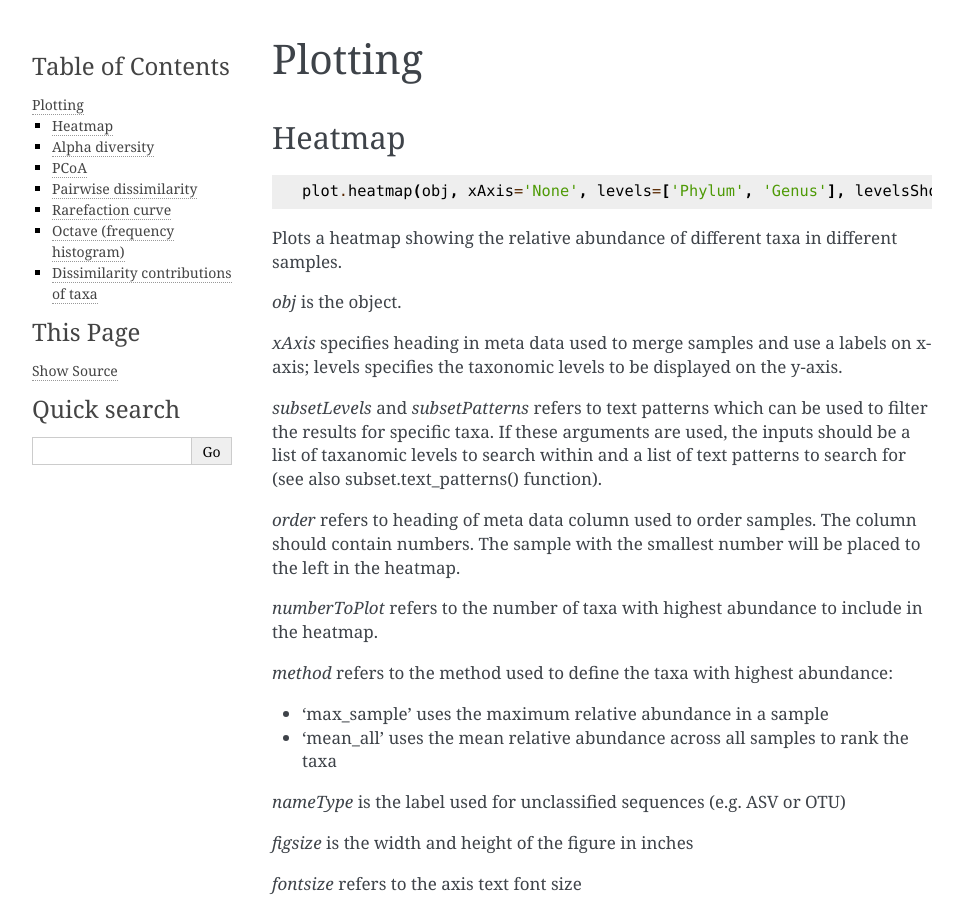
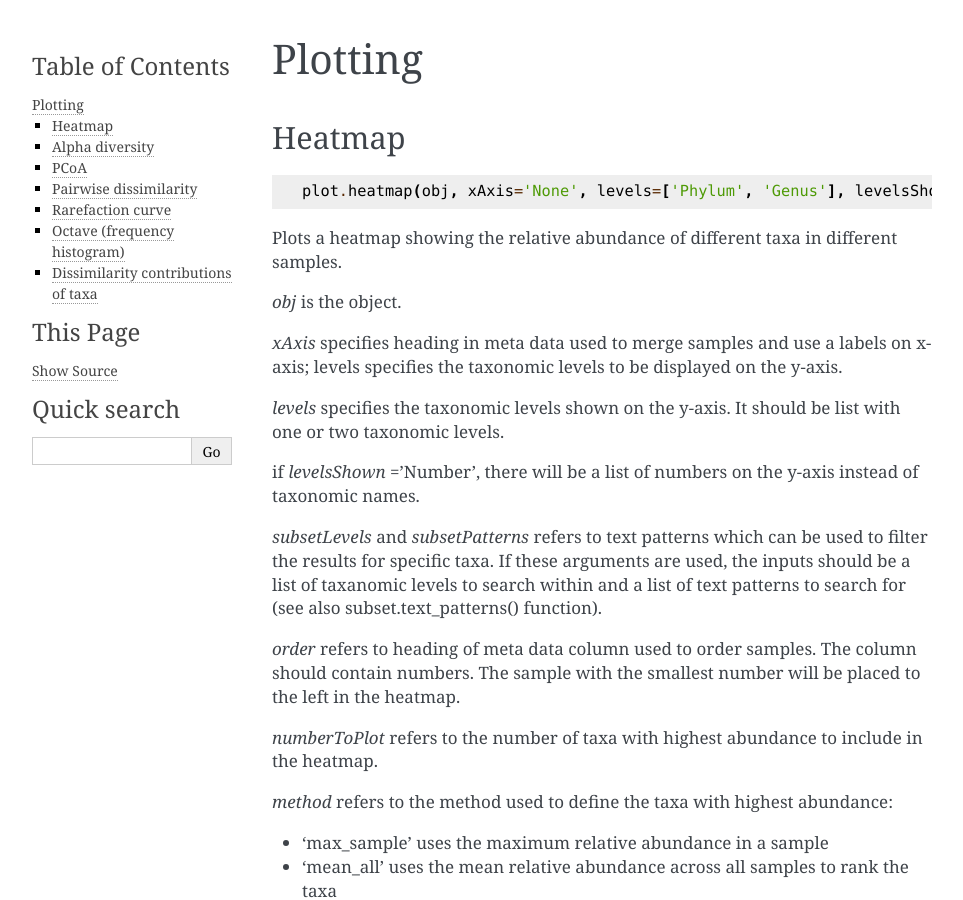
Before and after one commit to omvatten/qdiv, a Sphinx documentation site: the page built from docs/Plotting.rst, in a window 1280 px wide and 900 px high. Shown: the whole window, without its empty margins (148-1111 px from the left). Built offline with Sphinx 7.4.7, drawn with Linux system fonts in a browser that asks for light colours.

Commit message:
docs update

```diff
--- a/docs/Plotting.rst
+++ b/docs/Plotting.rst
@@ -13,6 +13,10 @@ Plots a heatmap showing the relative abundance of different taxa in different sa
 *obj* is the object.
 
 *xAxis* specifies heading in meta data used to merge samples and use a labels on x-axis; levels specifies the taxonomic levels to be displayed on the y-axis.
+
+*levels* specifies the taxonomic levels shown on the y-axis. It should be list with one or two taxonomic levels.
+
+if *levelsShown* ='Number', there will be a list of numbers on the y-axis instead of taxonomic names.
 
 *subsetLevels* and *subsetPatterns* refers to text patterns which can be used to filter the results for specific taxa.
 If these arguments are used, the inputs should be a list of taxanomic levels to search within and a list of text patterns to search for (see also subset.text_patterns() function).
```
Also changed, not shown: 5 other files.
